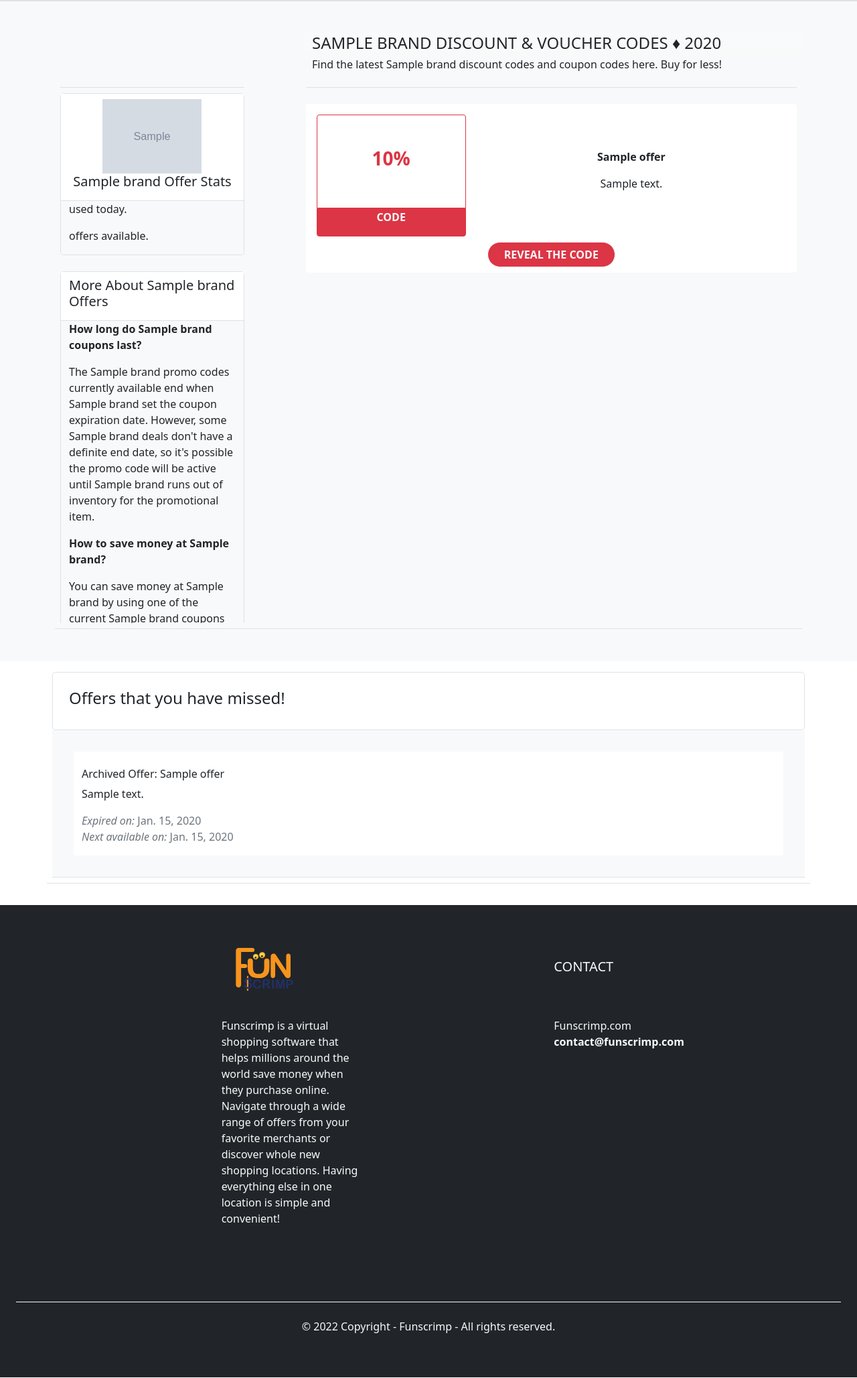
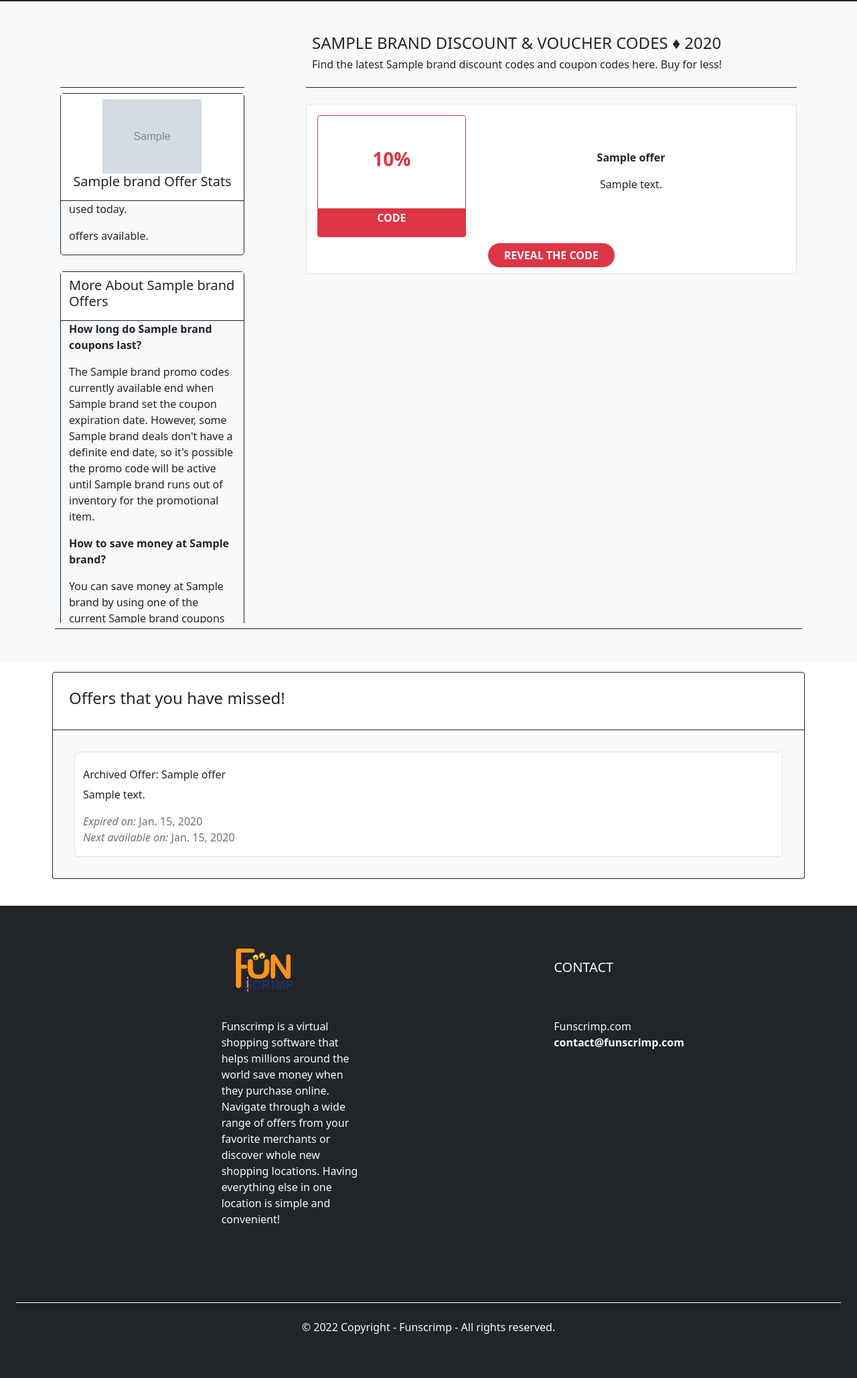
Before and after one commit to samin-al-wasee/global-coupon-engine, a Django app: template templates/brand_page.html in a window 1280 px wide. Shown: the part 74-2131 px from the top of the page at 67% size. Run offline with Django 4.2, Linux system fonts and the light colour scheme; tables that the repository leaves empty hold one stand-in row (values such as "Sample post"); the template is opened without the code that fills it: values that come from a table or form of the project are taken from there, most other values are stand-ins (such as "Sample title", 1, 10 or a date in 2020); grey boxes marked "Sample" are stand-in pictures; some libraries are stand-ins or nearby versions.

Commit message:
Visual update

```diff
--- a/templates/brand_page.html
+++ b/templates/brand_page.html
@@ -14,7 +14,7 @@
     {% include "navbar_header.html" %}
 
      <div class="container-fluid">
-        <div class="row border">
+        <div class="row border-top border-bottom border-dark">
             <div class="collapse bg-white rounded" id="search_brands">
                 <div class="p-2" id="result_brands">
                     {% for brand in target_country_brands %}
@@ -49,11 +49,11 @@
                 </div>
             </div>
 
-            <div class="row p-2 flex-column-reverse flex-lg-row border-bottom">
-                <div class="col-lg-3 mt-2 border-top" id="info_column"> {# Offer and Brand Info #}
+            <div class="row p-2 flex-column-reverse flex-lg-row border-bottom border-dark">
+                <div class="col-lg-3 mt-2 border-top border-dark" id="info_column"> {# Offer and Brand Info #}
                     <div class="row mt-2 mb-4">
-                        <div class="col-lg-auto border rounded-3 w-100">
-                            <div class="row bg-white border-bottom justify-content-center">
+                        <div class="col-lg-auto border border-dark rounded-3 w-100">
+                            <div class="row bg-white border-bottom border-dark justify-content-center">
                                 <div class="col-md-auto py-2 bg-white text-center">
                                     <img height="111" width="148" src="{% get_media_prefix %}{{ target_brand.brand_logo }}" alt="Funscrimp_brand_logo">
                                     <h5>{{ target_brand.brand_name }} Offer Stats</h5>
@@ -64,8 +64,8 @@
                         </div>
                     </div>
                     <div class="row my-2 justify-content-center">
-                        <div class="col-md-auto border rounded-3 w-100">
-                            <div class="row border-bottom bg-white">
+                        <div class="col-md-auto border border-dark rounded-3 w-100">
+                            <div class="row border-bottom border-dark bg-white">
                                 <div class="col-md-auto py-2 bg-white">
                                     <h5>More About {{ target_brand.brand_name }} Offers</h5>
                                 </div>
@@ -89,14 +89,14 @@
                         </div>
                     </div>
                     <div class="row justify-content-center">
-                        <div class="col-md-auto border rounded-3 w-100">
-                            <div class="row mb-2 bg-white border-bottom">
+                        <div class="col-md-auto border border-dark rounded-3 w-100">
+                            <div class="row mb-2 bg-white border-bottom border-dark">
                                 <div class="col-md-auto py-2 rounded bg-white">
                                     <h5>Community Comments</h5>
                                 </div>
                             </div>
                             {% for comment in comments %}
-                                <div class="row mb-2 border-bottom">
+                                <div class="row mb-2 border-bottom border-dark">
                                     <div class="col-md-auto">
                                         <div class="row">
                                             <div class="col-md-auto">
@@ -125,9 +125,9 @@
 
                 <div class="col-lg-1"></div>
 
-                <div class="col-lg-8 mt-2 border-top" id="available_offers_column">
+                <div class="col-lg-8 mt-2 border-top border-dark" id="available_offers_column">
                     {% for offer in available_offers %}
-                        <div class="row p-2 my-4 bg-white rounded-3 align-items-center justify-content-center" id="coupon_info">
+                        <div class="row p-2 my-4 bg-white border rounded-3 align-items-center justify-content-center" id="coupon_info">
                             <div class="col-md-2 align-self-center offer_image_column">
                                 <div class="row px-2 pt-2">
                                     {% if offer.offer_type == "CODE" %}
@@ -178,11 +178,11 @@
     </div>
 
     <div class="container-fluid p-2">
-        <div class="container  mb-4 border-bottom p-2">
-            <div class="col border rounded-3 w-100 p-4 align-items-center"><h4>Offers that you have missed!</h4></div>
-            <div class="container bg-light border-bottom p-4" id="missed_offers_container">
+        <div class="container  mb-4 p-2">
+            <div class="col border border-dark rounded-top w-100 p-4 align-items-center"><h4>Offers that you have missed!</h4></div>
+            <div class="container bg-light border-bottom border-start border-end border-dark rounded-bottom p-4" id="missed_offers_container">
                 {% for offer in expired_offers %}
-                    <div class="row bg-white m-2">
+                    <div class="row bg-white m-2 border rounded-3">
                         <div class="col-auto pt-4 align-self-center">
                             <h6>Archived Offer: {{ offer.offer_title }}</h6>
                             <p>{{ offer.offer_details }}</p>
@@ -198,7 +198,7 @@
     <div class="modal fade" id="code_modal" tabindex="-1" aria-labelledby="code_modal_label" aria-hidden="true">
         <div class="modal-dialog modal-dialog-centered modal-lg">
             <div class="modal-content p-4">
-                <div class="modal-header border">
+                <div class="modal-header border border-dark rounded-3">
                     <h5 class="modal-title" id="code_modal_label">Congratulations!</h5>
                     <button type="button" class="btn-close" data-bs-dismiss="modal" aria-label="Close"></button>
                 </div>
@@ -231,7 +231,7 @@
                     </div>
                     <div class="row mt-2">
                         <div class="col-md">
-                            <div class="row px-6 border">
+                            <div class="row px-6 bg-dark text-light border border-dark rounded-3">
                                 <div class="col-md py-3 border-dark rounded-3">
                                     <h3 class="text-center">
                                         <b id="popup_code_target"></b>
```
Also changed, not shown: templates/country_page.html (+10 -10 lines), templates/homepage.html (+6 -6 lines), templates/how_does_funscrimp_work.html (renamed from templates/how_does_picodi_work.html).
